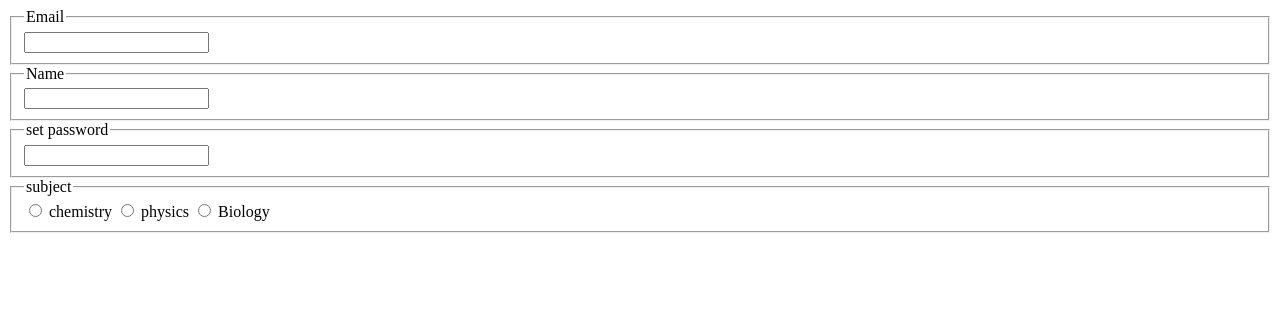
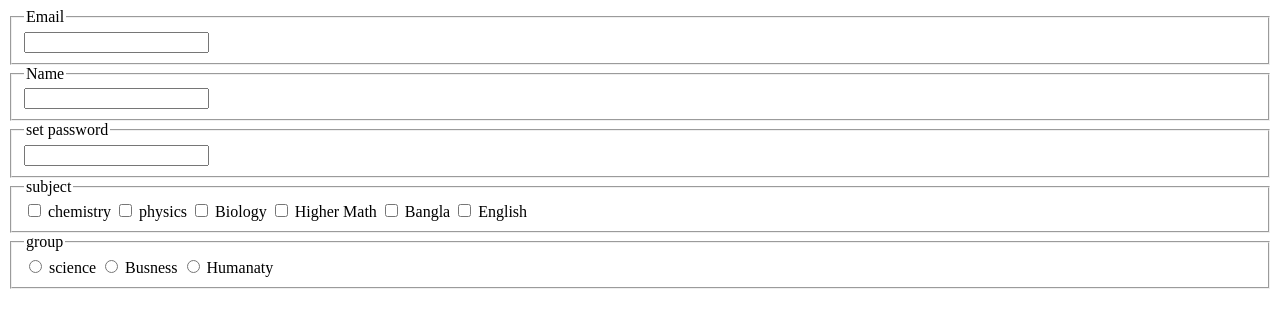
Before and after one commit to faysil-amin/form, a plain HTML site: page index.html in a window 1280 px wide. Drawn offline with Linux system fonts and the light colour scheme.

Commit message:
add radio & checkbox

```diff
--- a/index.html
+++ b/index.html
@@ -20,16 +20,37 @@
     </fieldset>
     <fieldset>
         <legend>subject</legend>
-        <input type="radio" name="subject" id="chemistry">
+        <input type="checkbox" name="" id="chemistry">
         <label for="chemistry">chemistry</label>
 
-        <input type="radio" name="subject" id="physics">
+        <input type="checkbox" name="" id="physics">
         <label for="physics">physics</label>
 
-        <input type="radio" name="subject" id="biology">
+        <input type="checkbox" name="" id="biology">
         <label for="biology">Biology</label>
 
+        <input type="checkbox" name="" id="higher-math">
+        <label for="higher-math">Higher Math</label>
 
+
+        <input type="checkbox" name="" id="bangla">
+        <label for="bangla">Bangla</label>
+
+        <input type="checkbox" name="" id="english">
+        <label for="english">English</label>
+    </fieldset>
+
+    <fieldset>
+        <legend>group</legend>
+
+        <input type="radio" name="group" id="science">
+        <label for="science">science</label>
+
+        <input type="radio" name="group" id="Busness">
+        <label for="Busness">Busness</label>
+
+        <input type="radio" name="group" id="Humanaty">
+        <label for="Humanaty">Humanaty</label>
     </fieldset>
 </body>
 </html>
```
